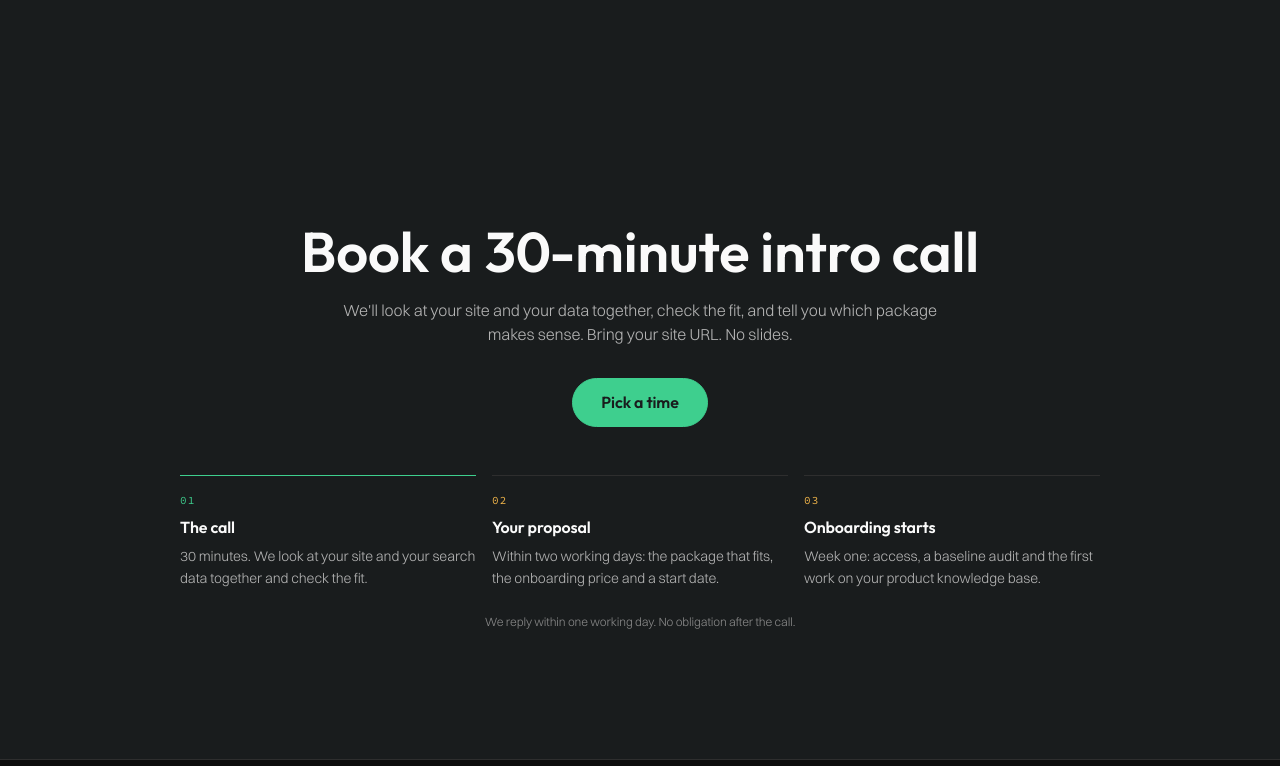
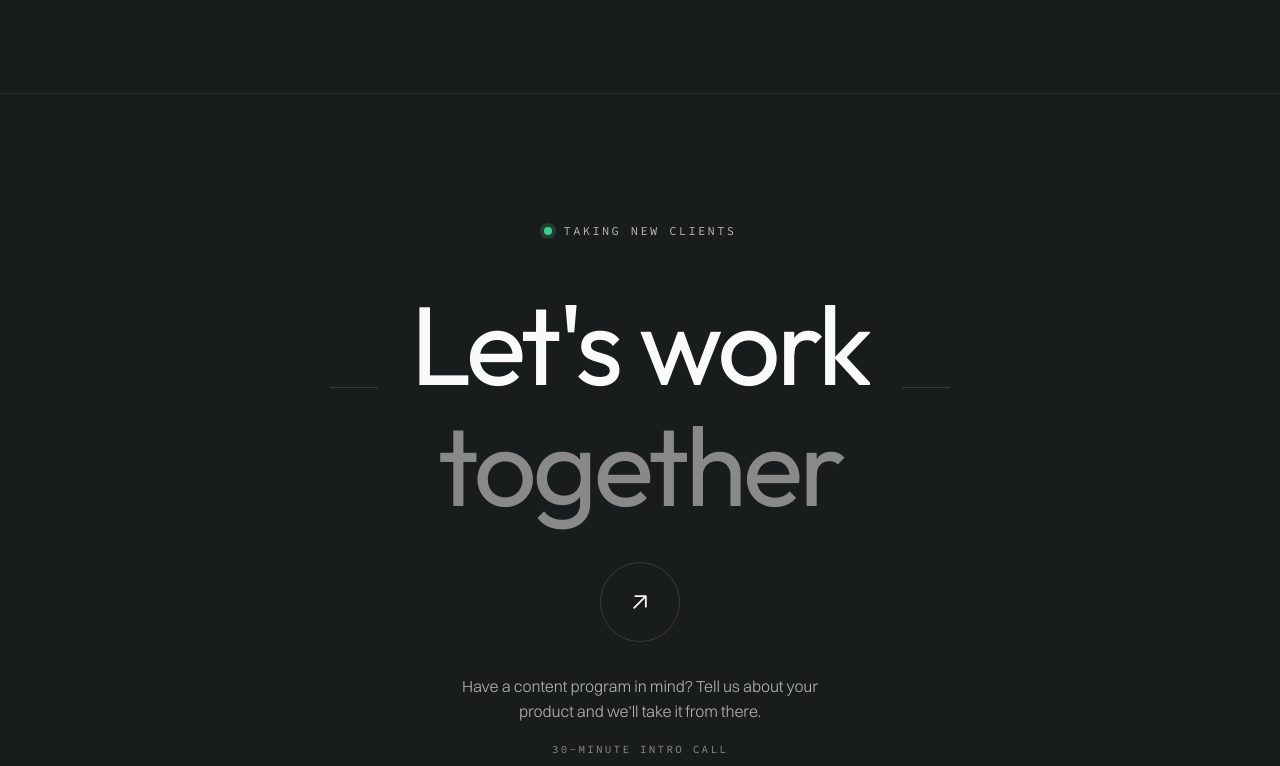
Before and after one commit to MisiaczekOOO/radova, a plain HTML site: page index.html in a window 1280 px wide. Shown: the part 6314-7080 px from the top of the page. Drawn offline with Linux system fonts and the light colour scheme.

Commit message:
Add contact section, drop old closing call
Replace the 'Book a 30-minute intro call' block with a 'Let's work
together' contact section linking to the booking page, and point the
in-page booking links at it. Also includes the earlier layout tweaks.

Co-Authored-By: Claude Opus 5.5 <noreply@anthropic.com>

```diff
--- a/assets/css/style.css
+++ b/assets/css/style.css
@@ -1172,3 +1172,83 @@ strong { font-family: var(--font-display); font-weight: 600; }
 .ap__btn:hover, .ap__link:hover { color: var(--color-signal); }
 .ap__link { border: 0; background: none; color: var(--color-smoke); font: inherit; cursor: pointer; padding: 0; }
 @media (max-width: 640px) { .ap { left: 8px; right: 8px; bottom: 8px; width: auto; } }
+
+/* Contact: big "Let's work together" link at the very bottom.
+   The whole headline + arrow is one link to the booking page. */
+
+.contact { padding-block: calc(var(--section-gap) + 32px); border-top: 1px solid var(--color-charcoal); }
+.contact__inner { display: flex; flex-direction: column; align-items: center; gap: var(--spacing-48); text-align: center; }
+.contact__status {
+  display: inline-flex; align-items: center; gap: 12px;
+  font-family: var(--font-source-code-pro); font-weight: 400;
+  font-size: 12px; letter-spacing: 0.2em; text-transform: uppercase;
+  color: var(--color-silver-mist);
+}
+.contact__dot { width: 8px; height: 8px; border-radius: 50%; background: var(--color-phosphor-green); box-shadow: 0 0 0 4px color-mix(in srgb, var(--color-phosphor-green) 18%, transparent); }
+
+.contact__link {
+  --ease: cubic-bezier(0.16, 1, 0.3, 1);
+  position: relative;
+  display: flex; flex-direction: column; align-items: center; gap: var(--spacing-32);
+  color: var(--color-snow);
+  text-decoration: none;
+}
+.contact__title {
+  font-family: var(--font-display); font-weight: 400;
+  font-size: clamp(48px, 9vw, 112px);
+  line-height: 1;
+  letter-spacing: -0.035em;
+}
+.contact__row { display: block; overflow: hidden; padding-bottom: 0.08em; }
+.contact__row > span { display: block; transition: transform 700ms var(--ease); }
+.contact__row--dim { color: var(--color-smoke); }
+.contact__row--dim > span { transition-delay: 60ms; }
+.contact__link:hover .contact__row > span,
+.contact__link:focus-visible .contact__row > span { transform: translateY(-8%); }
+
+.contact__arrow {
+  position: relative;
+  display: grid; place-items: center;
+  width: 80px; height: 80px;
+  border: 1px solid var(--color-slate);
+  border-radius: 50%;
+  color: var(--color-snow);
+  transition: transform 500ms var(--ease), background-color 500ms var(--ease), border-color 500ms var(--ease), color 500ms var(--ease);
+}
+.contact__arrow svg { width: 28px; height: 28px; transition: transform 500ms var(--ease); }
+.contact__link:hover .contact__arrow,
+.contact__link:focus-visible .contact__arrow {
+  transform: scale(1.1);
+  background: var(--color-phosphor-green);
+  border-color: var(--color-phosphor-green);
+  color: var(--color-obsidian);
+}
+.contact__link:hover .contact__arrow svg,
+.contact__link:focus-visible .contact__arrow svg { transform: translate(2px, -2px); }
+.contact__link:active .contact__arrow { transform: scale(1.02); }
+.contact__link:focus-visible { outline: none; }
+.contact__link:focus-visible .contact__arrow { outline: 2px solid var(--color-phosphor-green); outline-offset: 6px; }
+
+/* Thin rules either side of the headline that stretch on hover */
+.contact__line {
+  position: absolute; top: 28%;
+  width: 48px; height: 1px;
+  background: var(--color-slate);
+  transition: transform 500ms var(--ease), background-color 500ms var(--ease);
+}
+.contact__line--l { right: calc(100% + 32px); transform-origin: right; }
+.contact__line--r { left: calc(100% + 32px); transform-origin: left; }
+.contact__link:hover .contact__line { transform: scaleX(1.5); background: var(--color-silver-mist); }
+
+.contact__lede { max-width: 40ch; font-size: var(--text-body); line-height: 1.6; color: var(--color-silver-mist); margin-top: calc(-1 * var(--spacing-16)); }
+.contact__note { margin-top: calc(-1 * var(--spacing-32)); font-family: var(--font-source-code-pro); font-size: 11px; letter-spacing: 0.2em; text-transform: uppercase; color: var(--color-smoke); }
+
+@media (max-width: 640px) {
+  .contact__line { display: none; }
+  .contact__arrow { width: 64px; height: 64px; }
+  .contact__arrow svg { width: 24px; height: 24px; }
+}
+@media (prefers-reduced-motion: reduce) {
+  .contact__row > span, .contact__arrow, .contact__arrow svg, .contact__line { transition: none; }
+  .contact__link:hover .contact__row > span { transform: none; }
+}
--- a/index.html
+++ b/index.html
@@ -311,7 +311,7 @@
             <h2 id="cta-mid-title" class="cta-box__title">Start with a <span class="accent">30-minute call</span></h2>
             <p class="cta-box__lede">Bring your site URL. We look at your search data together and tell you which package fits. No slides, no obligation.</p>
             <div class="cta-box__actions">
-              <a class="btn btn--primary btn--lg" href="#book">Book an intro call</a>
+              <a class="btn btn--primary btn--lg" href="#contact">Book an intro call</a>
               <a class="btn btn--ghost btn--lg" href="#packages">See packages</a>
             </div>
           </div>
@@ -367,7 +367,7 @@
                   <li><svg width="12" height="12" viewBox="0 0 12 12" aria-hidden="true"><path d="M2 6.4 4.8 9 10 3" fill="none" stroke="currentColor" stroke-width="1.6" stroke-linecap="round" stroke-linejoin="round"/></svg>10 questions monitored in AI answers</li>
                   <li><svg width="12" height="12" viewBox="0 0 12 12" aria-hidden="true"><path d="M2 6.4 4.8 9 10 3" fill="none" stroke="currentColor" stroke-width="1.6" stroke-linecap="round" stroke-linejoin="round"/></svg>Written monthly report</li>
                 </ul>
-                <a class="btn btn--ghost btn--lg ip-btn" href="#book">Talk about Starter</a>
+                <a class="btn btn--ghost btn--lg ip-btn" href="#contact">Talk about Starter</a>
               </article>
             </div>
             <div class="ip-frame">
@@ -382,7 +382,7 @@
                   <li><svg width="12" height="12" viewBox="0 0 12 12" aria-hidden="true"><path d="M2 6.4 4.8 9 10 3" fill="none" stroke="currentColor" stroke-width="1.6" stroke-linecap="round" stroke-linejoin="round"/></svg>25 questions monitored in AI answers</li>
                   <li><svg width="12" height="12" viewBox="0 0 12 12" aria-hidden="true"><path d="M2 6.4 4.8 9 10 3" fill="none" stroke="currentColor" stroke-width="1.6" stroke-linecap="round" stroke-linejoin="round"/></svg>30-minute monthly review call</li>
                 </ul>
-                <a class="btn btn--primary btn--lg ip-btn" href="#book">Talk about Growth</a>
+                <a class="btn btn--primary btn--lg ip-btn" href="#contact">Talk about Growth</a>
               </article>
             </div>
             <div class="ip-frame">
@@ -397,7 +397,7 @@
                   <li><svg width="12" height="12" viewBox="0 0 12 12" aria-hidden="true"><path d="M2 6.4 4.8 9 10 3" fill="none" stroke="currentColor" stroke-width="1.6" stroke-linecap="round" stroke-linejoin="round"/></svg>50 questions monitored in AI answers</li>
                   <li><svg width="12" height="12" viewBox="0 0 12 12" aria-hidden="true"><path d="M2 6.4 4.8 9 10 3" fill="none" stroke="currentColor" stroke-width="1.6" stroke-linecap="round" stroke-linejoin="round"/></svg>Review call plus written report</li>
                 </ul>
-                <a class="btn btn--ghost btn--lg ip-btn" href="#book">Talk about Scale</a>
+                <a class="btn btn--ghost btn--lg ip-btn" href="#contact">Talk about Scale</a>
               </article>
             </div>
               </div>
@@ -473,20 +473,25 @@
       </div>
     </section>
 
-    <!-- partial: closing call -->
-    <section id="book" class="section closing" aria-labelledby="book-title">
-      <div class="wrap closing__inner">
-        <h2 id="book-title" class="closing__title">Book a 30-minute intro call</h2>
-        <p class="section__lede">We'll look at your site and your data together, check the fit, and tell you which package makes sense. Bring your site URL. No slides.</p>
-        <div class="hero__actions">
-          <a class="btn btn--primary btn--lg" href="https://cal.com/radova/intro">Pick a time</a>
-        </div>
-        <ol class="next" aria-label="What happens after you book">
-          <li><span class="next__no">01</span><b>The call</b><span>30 minutes. We look at your site and your search data together and check the fit.</span></li>
-          <li><span class="next__no">02</span><b>Your proposal</b><span>Within two working days: the package that fits, the onboarding price and a start date.</span></li>
-          <li><span class="next__no">03</span><b>Onboarding starts</b><span>Week one: access, a baseline audit and the first work on your product knowledge base.</span></li>
-        </ol>
-        <p class="next__note">We reply within one working day. No obligation after the call.</p>
+
+    <!-- partial: contact -->
+    <section id="contact" class="section contact" aria-labelledby="contact-title">
+      <div class="wrap contact__inner">
+        <p class="contact__status"><span class="contact__dot" aria-hidden="true"></span>Taking new clients</p>
+        <a class="contact__link" href="https://cal.com/radova/intro" target="_blank" rel="noopener">
+          <span class="contact__line contact__line--l" aria-hidden="true"></span>
+          <h2 id="contact-title" class="contact__title">
+            <span class="contact__row"><span>Let&#x27;s work</span></span>
+            <span class="contact__row contact__row--dim"><span>together</span></span>
+          </h2>
+          <span class="contact__arrow" aria-hidden="true">
+            <svg viewBox="0 0 24 24"><path d="M7 17 17 7M8 7h9v9" fill="none" stroke="currentColor" stroke-width="1.5" stroke-linecap="round" stroke-linejoin="round"/></svg>
+          </span>
+          <span class="contact__line contact__line--r" aria-hidden="true"></span>
+          <span class="sr-only">Book a 30-minute intro call (opens cal.com in a new tab)</span>
+        </a>
+        <p class="contact__lede">Have a content program in mind? Tell us about your product and we&#x27;ll take it from there.</p>
+        <p class="contact__note">30-minute intro call</p>
       </div>
     </section>
   </main>
```
